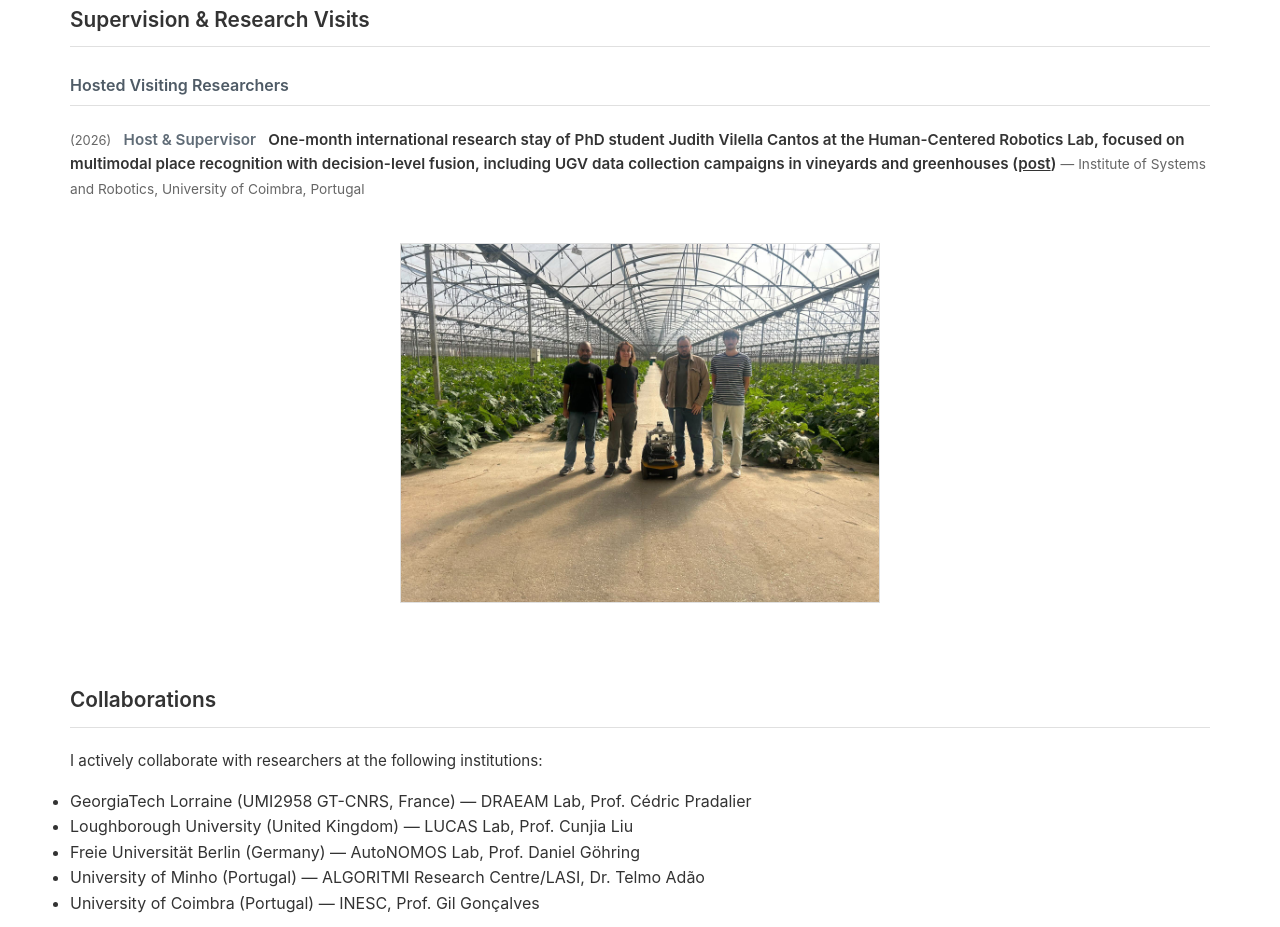
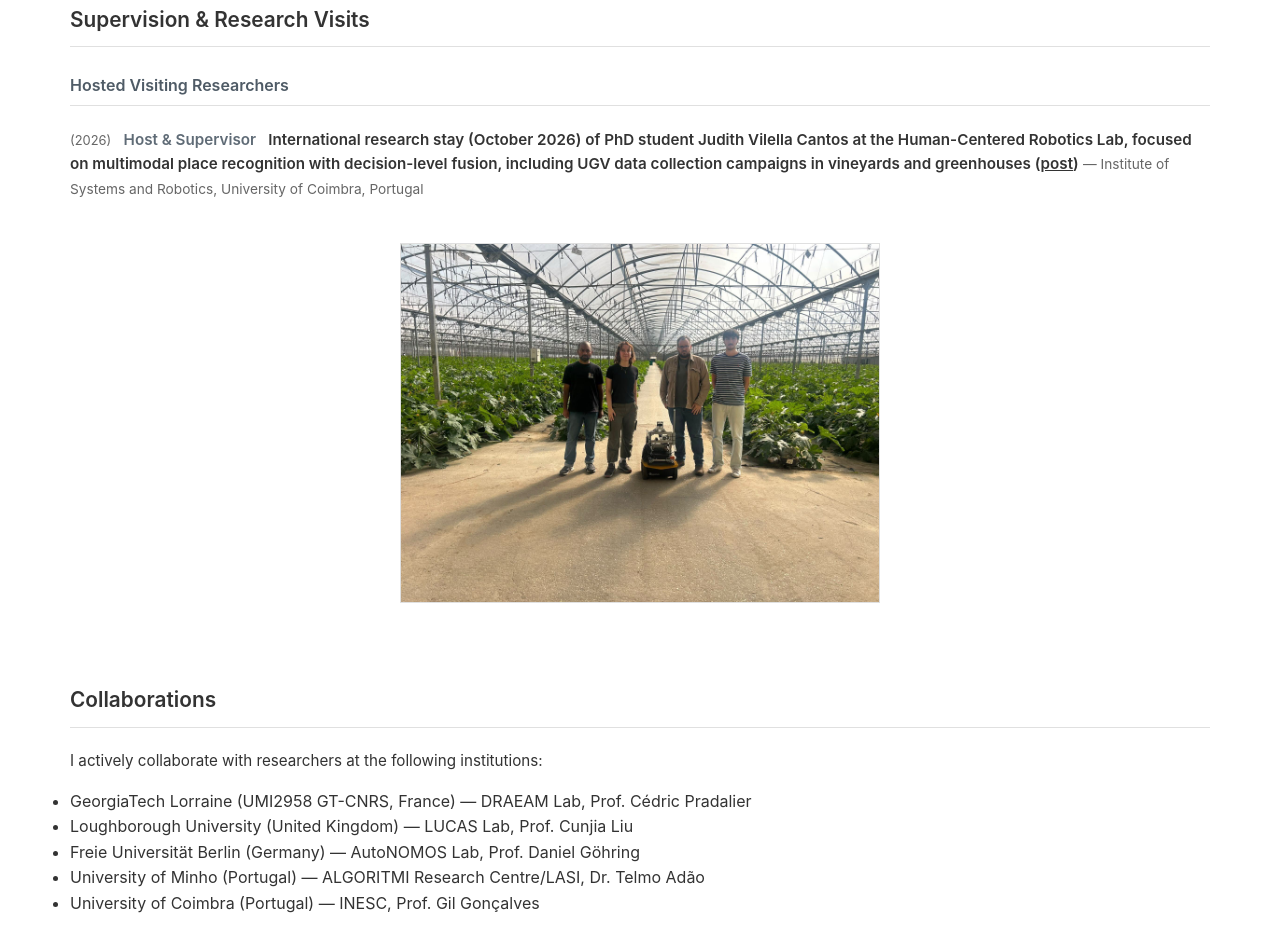
Before and after one commit to Cybonic/tbarros-research-profile, a plain HTML site: page index.html in a window 1280 px wide. Shown: the part 6390-7317 px from the top of the page. Drawn offline with Linux system fonts and the light colour scheme.

Commit message:
Add October 2026 dates to research visit entry
Co-Authored-By: Claude Opus 5.5 <noreply@anthropic.com>

```diff
--- a/index.html
+++ b/index.html
@@ -471,7 +471,7 @@
                         <div class="talk-entry">
                             <span class="talk-year">(2026)</span>
                             <span class="talk-role-label">Host &amp; Supervisor</span>
-                            <span class="talk-title">One-month international research stay of PhD student Judith Vilella Cantos at the Human-Centered Robotics Lab, focused on multimodal place recognition with decision-level fusion, including UGV data collection campaigns in vineyards and greenhouses (<a href="https://lnkd.in/p/eVWAg9Pn" target="_blank">post</a>)</span>
+                            <span class="talk-title">International research stay (October 2026) of PhD student Judith Vilella Cantos at the Human-Centered Robotics Lab, focused on multimodal place recognition with decision-level fusion, including UGV data collection campaigns in vineyards and greenhouses (<a href="https://lnkd.in/p/eVWAg9Pn" target="_blank">post</a>)</span>
                             <span class="talk-location">Institute of Systems and Robotics, University of Coimbra, Portugal</span>
                         </div>
                     </div>
```
